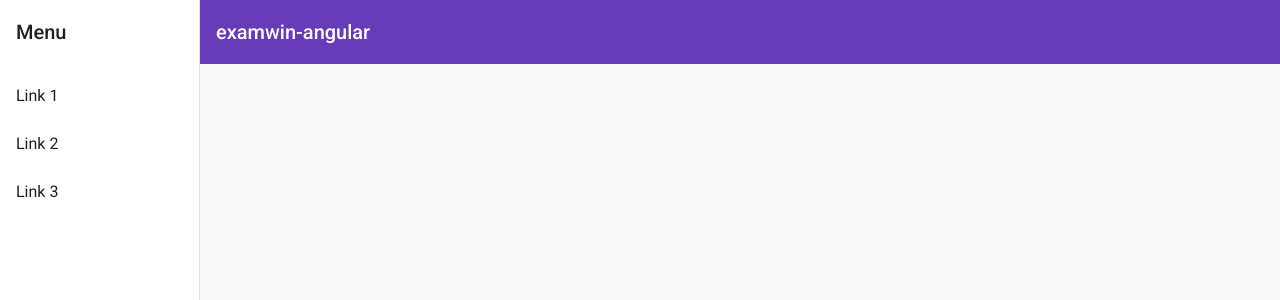
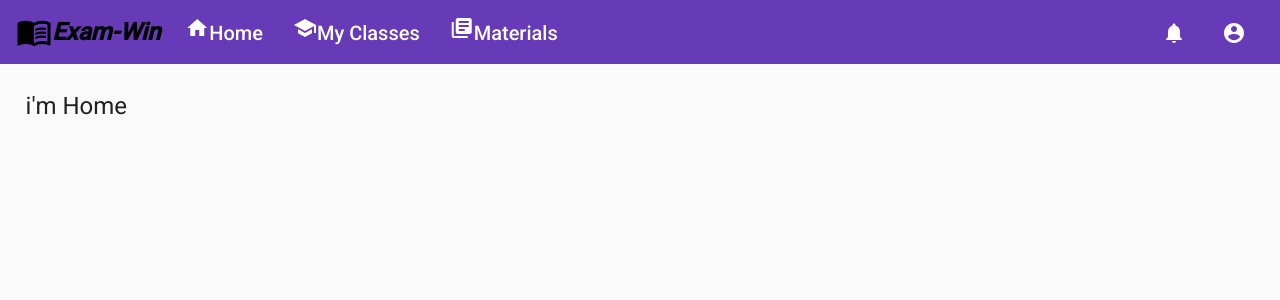
Before and after one commit to ThusharaSampath/ExamWin, an Angular app: page / in a window 1280 px wide. Shown: the top 300 px of the page. Built offline with nearby package versions, Linux system fonts and the light colour scheme.

Commit message:
navbar done1

```diff
--- a/src/app/app.component.css
+++ b/src/app/app.component.css
@@ -6,4 +6,5 @@ html{
 }
 .body{
     height: 100%;
+
 }
--- a/src/app/app.component.html
+++ b/src/app/app.component.html
@@ -1,4 +1,4 @@
-<app-navbar></app-navbar>
-
-
-<router-outlet></router-outlet>
+<app-navbar>
+  <app-home></app-home>
+  <router-outlet></router-outlet>
+</app-navbar>
--- a/src/app/home/home.component.css
+++ b/src/app/home/home.component.css
@@ -0,0 +1,3 @@
+html{
+    margin:2%;
+}
--- a/src/app/home/home.component.html
+++ b/src/app/home/home.component.html
@@ -1,6 +1,13 @@
-<mat-form-field>
-    <select matNativeControl required>
-      <option value="volvo">Sinhala</option>
-      <option value="saab">English</option>
-    </select>
-</mat-form-field>
+<!DOCTYPE html>
+<html lang="en">
+<head>
+  <meta charset="UTF-8">
+  <meta name="viewport" content="width=device-width, initial-scale=1.0">
+  <title>Document</title>
+</head>
+<body>
+  <h1>i'm Home
+
+</h1>
+</body>
+</html>
--- a/src/app/navbar/navbar.component.css
+++ b/src/app/navbar/navbar.component.css
@@ -15,3 +15,36 @@
   top: 0;
   z-index: 1;
 }
+
+@media (min-width: 768px) {
+  .sidenav {
+    display: none;
+  }
+}
+@media (max-width: 768px) {
+  mat-toolbar .toolbarItems {
+    display: none;
+  }
+}
+mat-toolbar  .spacer {
+  flex: 1 1 auto;
+}
+mat-toolbar .toolbarItems {
+  margin-left: 10px;
+}
+mat-toolbar a {
+  display: inline-block;
+  margin: 0 15px;
+  color: white;
+  text-decoration: none;
+  padding: auto;
+}
+.logo{
+  font-size: larger; font-style: italic; color: black; font-weight: bold;
+}
+.profile{
+  margin: 0 10px;
+}
+.notification{
+  margin: 0 10px;
+}
--- a/src/app/navbar/navbar.component.html
+++ b/src/app/navbar/navbar.component.html
@@ -1,13 +1,21 @@
 <mat-sidenav-container class="sidenav-container">
-  <mat-sidenav #drawer class="sidenav" fixedInViewport
-      [attr.role]="(isHandset$ | async) ? 'dialog' : 'navigation'"
-      [mode]="(isHandset$ | async) ? 'over' : 'side'"
-      [opened]="(isHandset$ | async) === false">
+  <mat-sidenav
+    #drawer
+    class="sidenav"
+    fixedInViewport="false"
+    [attr.role]="(isHandset$ | async) ? 'dialog' : 'navigation'"
+    [mode]="(isHandset$ | async) ? 'over' : 'side'"
+    [opened]="(isHandset$ | async) === false"
+  >
     <mat-toolbar>Menu</mat-toolbar>
     <mat-nav-list>
-      <a mat-list-item href="#">Link 1</a>
-      <a mat-list-item href="#">Link 2</a>
-      <a mat-list-item href="#">Link 3</a>
+      <a mat-list-item href="#"><span class="material-icons">home</span>Home</a>
+      <a mat-list-item href="#"
+        ><span class="material-icons">school</span>My Classes</a
+      >
+      <a mat-list-item href="#"
+        ><span class="material-icons">library_books</span>Materials</a
+      >
     </mat-nav-list>
   </mat-sidenav>
   <mat-sidenav-content>
@@ -17,11 +25,54 @@
         aria-label="Toggle sidenav"
         mat-icon-button
         (click)="drawer.toggle()"
-        *ngIf="isHandset$ | async">
+        *ngIf="isHandset$ | async"
+      >
         <mat-icon aria-label="Side nav toggle icon">menu</mat-icon>
       </button>
-      <span>examwin-angular</span>
+      <span class="material-icons" style="color: black; font-size: 36px;">
+        menu_book
+      </span>
+      <span class="logo">Exam-Win</span>
+
+      <div class="toolbarItems">
+        <a href="#"><span class="material-icons">home</span>Home</a>
+        <a href="#"><span class="material-icons">school</span>My Classes</a>
+        <a href="#"
+          ><span class="material-icons">library_books</span>Materials</a
+        >
+      </div>
+      <span class="spacer"></span>
+      <span class="notification" >
+        <mat-menu #appMenu="matMenu" id="masseges">
+          <button mat-menu-item>Massege 1</button>
+          <button mat-menu-item>Massege 2</button>
+        </mat-menu>
+
+        <button mat-icon-button [matMenuTriggerFor]="appMenu">
+          <span class="material-icons">
+            notifications
+          </span>
+
+        </button>
+      </span>
+      <span class="profile">
+        <mat-menu #appMenu="matMenu">
+          <button mat-menu-item>Settings</button>
+          <button mat-menu-item>Help</button>
+          <button mat-menu-item>Contact Us</button>
+          <button mat-menu-item>Logout</button>
+        </mat-menu>
+
+        <button mat-icon-button [matMenuTriggerFor]="appMenu">
+          <span class="material-icons">
+            account_circle
+          </span>
+
+        </button>
+      </span>
     </mat-toolbar>
     <!-- Add Content Here -->
+
+    <ng-content id="content"></ng-content>
   </mat-sidenav-content>
 </mat-sidenav-container>
```
Also changed, not shown: src/styles.css (+8 -2 lines).
